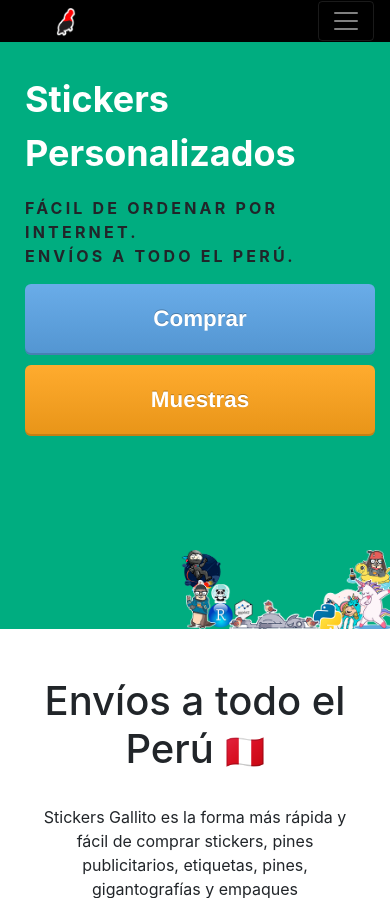
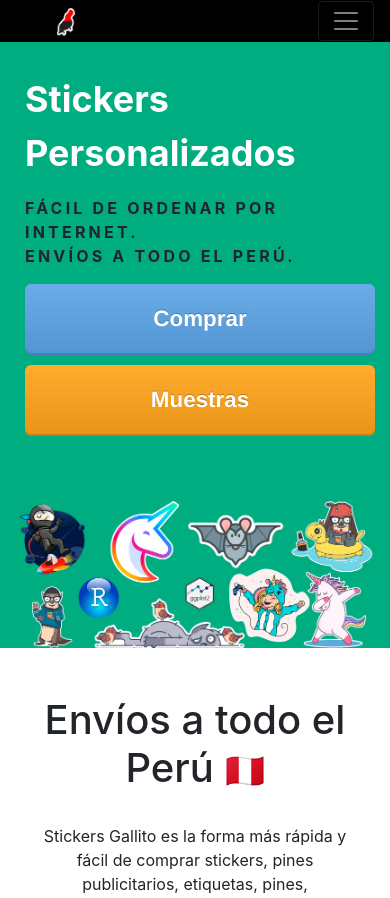
Before and after one commit to OmarGonD/stickers_gallito, a Django app: page / in a window 390 px wide. Shown: the top 898 px of the page. Run offline with Django 3.2, Linux system fonts and the light colour scheme; data that the repository does not hold is empty; some libraries are stand-ins or nearby versions.

Commit message:
change banner for mobiles

```diff
--- a/shop/templates/header.html
+++ b/shop/templates/header.html
@@ -27,7 +27,7 @@
         </div>
         <div class="col-md-6">
             <picture>
-                <source media="(max-width: 480px)" srcset="{% static 'img/home/banner_home_lion_mobiles.png' %}">
+                <source media="(max-width: 480px)" srcset="{% static 'img/home/banner_home_mobiles.png' %}">
                 <source media="(max-width: 2056px)" srcset="{% static 'img/home/banner_home_lion.png' %}">
                 <img class="my_home_banner_image" src="{% static 'img/home/banner_home_lion.png' %}">
             </picture>
--- a/static/css/home.css
+++ b/static/css/home.css
@@ -31,10 +31,10 @@
         top: 0;
         position: relative;
         z-index: 0;
-        width: 60%;
+        width: 100%;
         display: block;
         margin-right: auto;
-        margin-left: 165px;
+        margin-left: 0px;
     }
 
     /*.my_home_banner_image {*/
```
Also changed, not shown: static/img/home/banner_home_lion.png, static/img/home/banner_home_mobiles.png (added).
